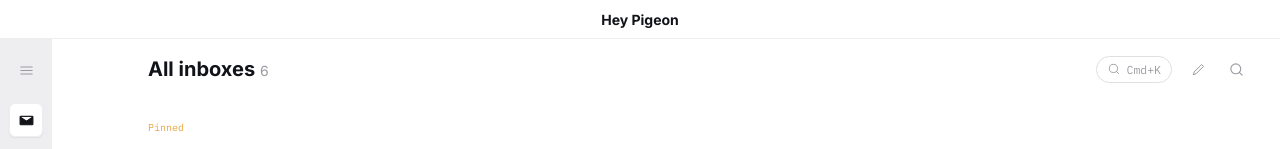
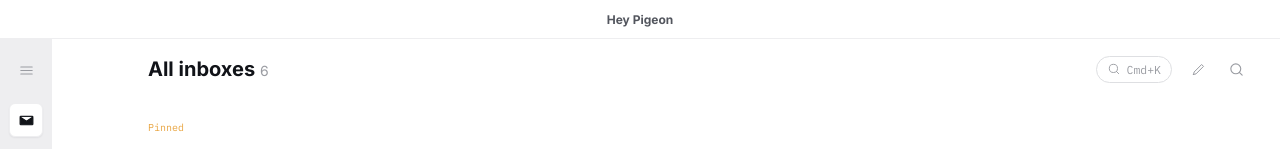
Before and after one commit to peterkracik/hey-pigeon, a Svelte app: page / in a window 1280 px wide. Shown: the top 149 px of the page. Built offline with nearby package versions, Linux system fonts and the light colour scheme.

Commit message:
smaller header brand

```diff
--- a/src/App.svelte
+++ b/src/App.svelte
@@ -1086,8 +1086,8 @@
   .apphead-title {
     font-family: var(--font-display);
     font-weight: 700;
-    font-size: 14px;
-    color: var(--text-primary);
+    font-size: 12px;
+    color: var(--text-secondary);
   }
   .title {
     cursor: pointer;
```
